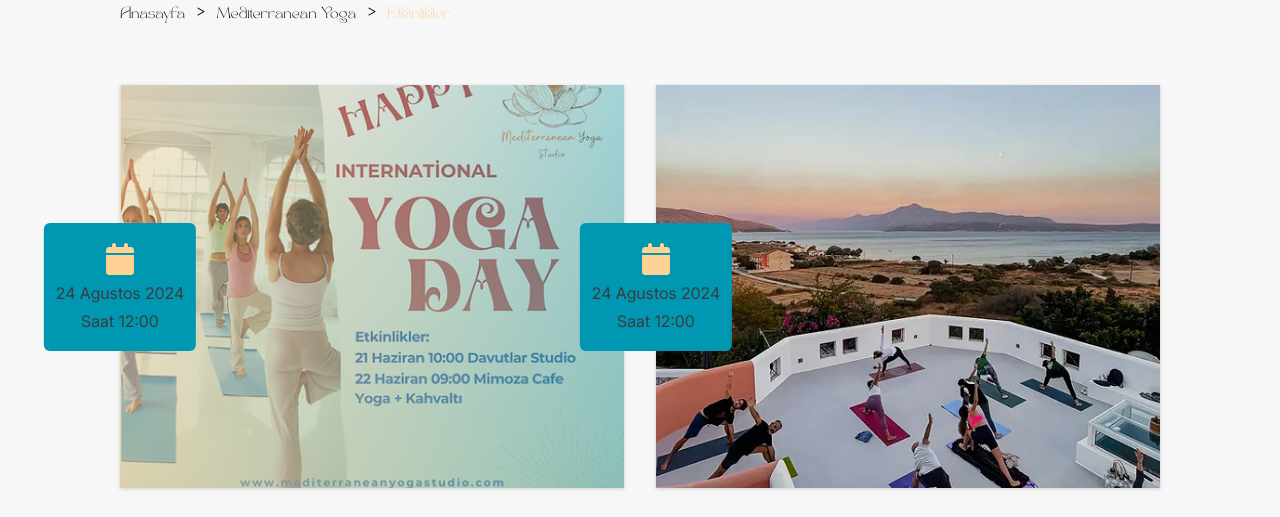
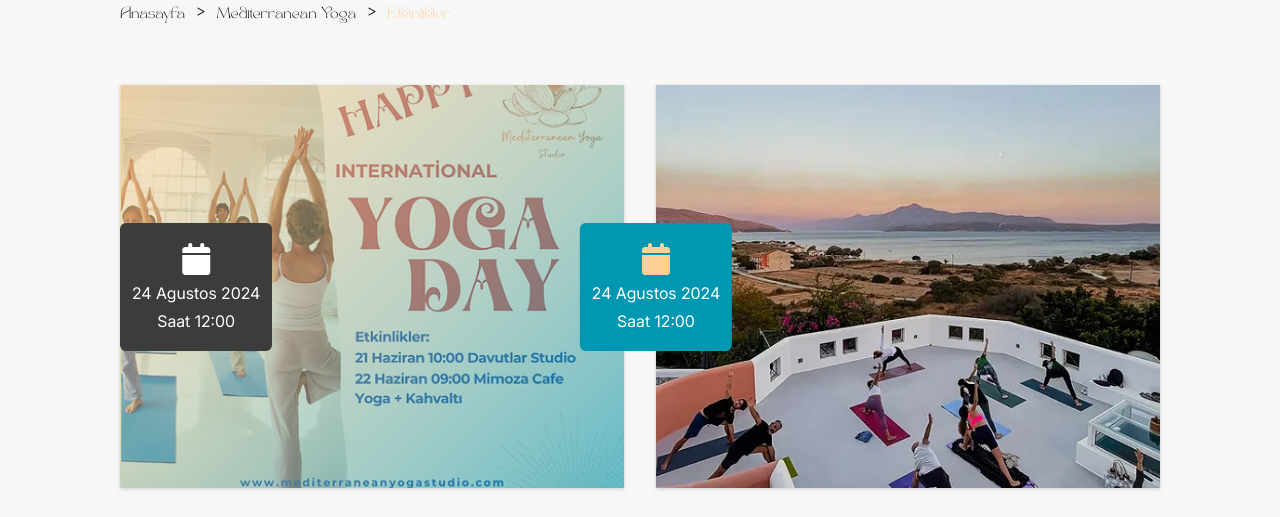
Before and after one commit to UBarut/No8Kitchen, a plain HTML site: page mediterranean-yoga/etkinlikler/index.html in a window 1280 px wide. Shown: the part 227-744 px from the top of the page. Drawn offline with Linux system fonts and the light colour scheme.

Commit message:
etkinlik kart passive

```diff
--- a/assets/scss/components/_card.scss
+++ b/assets/scss/components/_card.scss
@@ -833,8 +833,20 @@
                         left: 0;
                         width: 100%;
                         height: 100%;
-                        background-image: linear-gradient(45deg, rgba(255, 209, 148, .6) 0%, rgba(0, 0, 0, 0) 100%);
+                        background-image: linear-gradient(135deg, rgba(255, 209, 148, .6) 0%, rgba(0, 0, 0, 0) 100%);
                     }
+                }
+
+                .badge {
+                    transform: translate(0, -50%);
+                    background-color: #3C3C3C;
+
+                    i,
+                    span {
+                        color: $white;
+                    }
+
+                    // color: #5F696B;
                 }
             }
 
@@ -864,24 +876,23 @@
                 justify-content: center;
                 align-items: center;
                 gap: 8px;
-                color: $white;
                 transition: all .5s linear;
+
+                span {
+                    color: $white;
+                }
             }
+        }
+    }
 
-            &:hover {
-                .badge {
-                    transform: translate(0, -50%);
-                }
-
-                &.passive {
-                    .badge {
-                        background-color: #3C3C3C;
-
-                        i {
-                            color: $white;
+    @media screen and (min-width: 981px) {
+        .card {
+            &.type-04 {
+                &:not(.passive) {
+                    &:hover {
+                        .badge {
+                            transform: translate(0, -50%);
                         }
-
-                        // color: #5F696B;
                     }
                 }
             }
@@ -906,6 +917,7 @@
                     //     font-size: 20px;
                     // }
                     // transform: translate(0, -50%);
+                    transform: translate(-50%, -50%)!important;
                 }
             }
         }
@@ -1077,14 +1089,15 @@
     @media screen and (max-width: 1080px) {
         .card {
             &.type-06 {
-                flex: 1 1 100%!important;
-                max-width: unset!important;
+                flex: 1 1 100% !important;
+                max-width: unset !important;
                 margin-left: 50px;
 
                 &:nth-child(2n) {
                     flex-direction: row-reverse;
                     margin-left: unset;
                     margin-right: 50px;
+
                     .left-part {
                         padding-left: unset;
                         margin-left: unset;
@@ -1092,6 +1105,7 @@
                         margin-right: -180px;
 
                     }
+
                     .right-part {
                         .price {
                             right: unset;
@@ -1103,11 +1117,13 @@
             }
         }
     }
+
     @media screen and (max-width: 540px) {
         .card {
             &.type-06 {
                 zoom: .7;
                 gap: 4px;
+
                 .right-part {
                     .content {
                         .comment {
```
Also changed, not shown: assets/css/index.css, assets/css/index.min.css.
